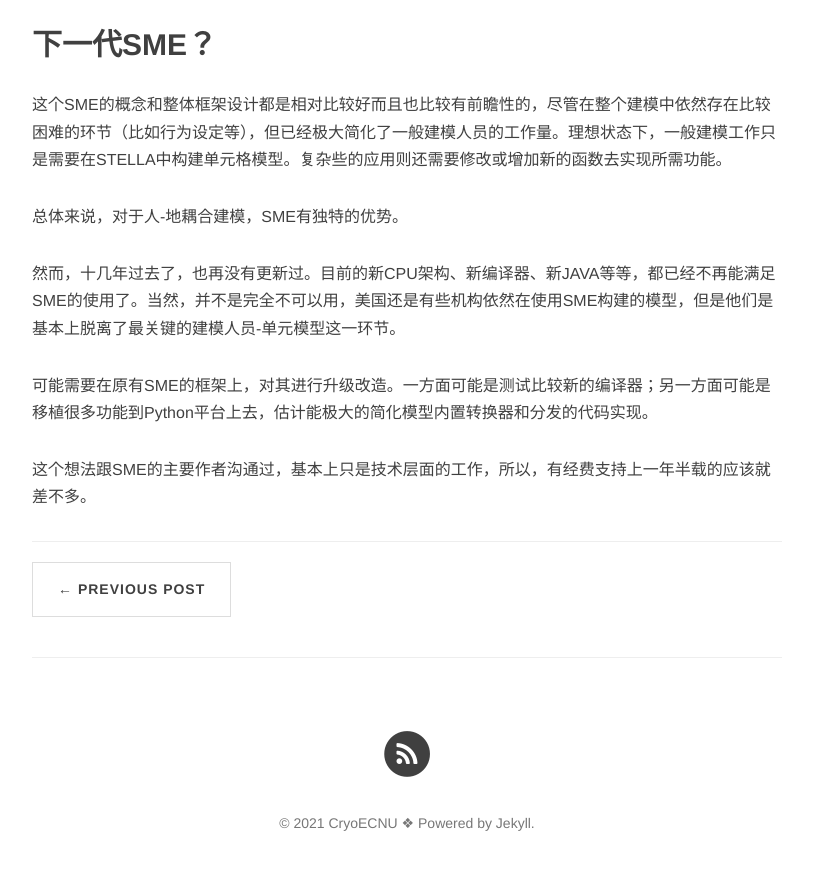
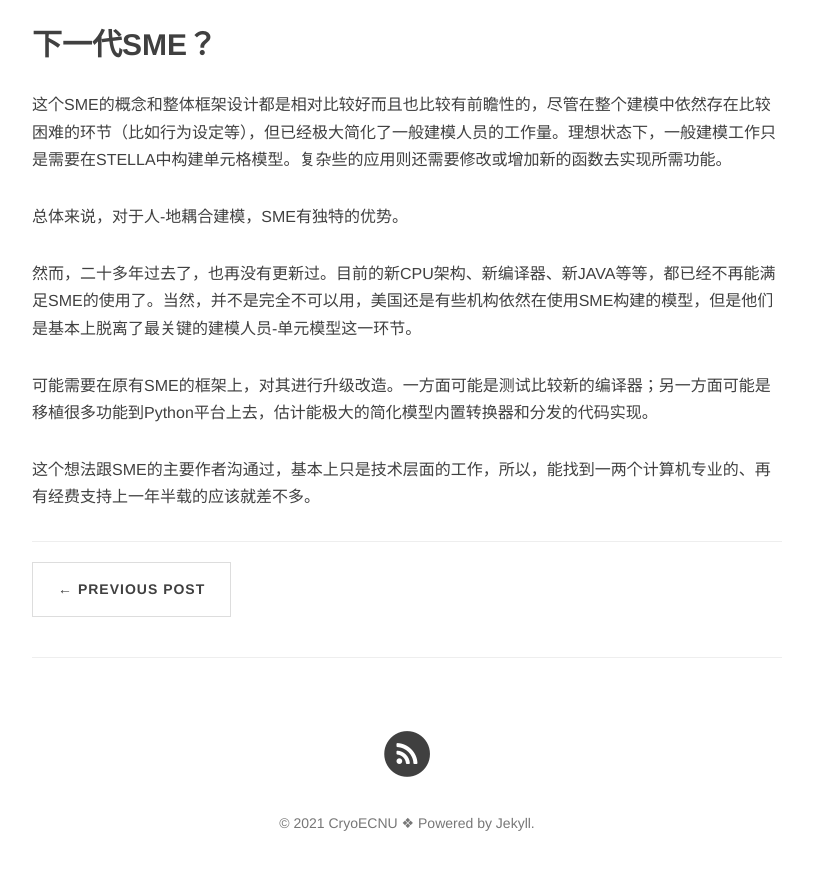
Before and after one commit to CryoECNU/cryoecnu.github.io, a Jekyll site: the page built from _posts/2021-02-12-SME_Next_Generation.md, in a window 1280 px wide and 900 px high, scrolled down 2578 px. Shown: the top 870 px of the window, without its empty margins (233-1046 px from the left). Built offline with Jekyll 4.4.1, drawn with Linux system fonts in a browser that asks for light colours; nearby versions of some CDN libraries; comment, search, counter and statistics services are not loaded.

Commit message:
Update 2021-02-12-SME_Next_Generation.md

```diff
--- a/_posts/2021-02-12-SME_Next_Generation.md
+++ b/_posts/2021-02-12-SME_Next_Generation.md
@@ -44,8 +44,8 @@ SME的架构主要分为三大部分：
 
 总体来说，对于人-地耦合建模，SME有独特的优势。
 
-然而，十几年过去了，也再没有更新过。目前的新CPU架构、新编译器、新JAVA等等，都已经不再能满足SME的使用了。当然，并不是完全不可以用，美国还是有些机构依然在使用SME构建的模型，但是他们是基本上脱离了最关键的建模人员-单元模型这一环节。
+然而，二十多年过去了，也再没有更新过。目前的新CPU架构、新编译器、新JAVA等等，都已经不再能满足SME的使用了。当然，并不是完全不可以用，美国还是有些机构依然在使用SME构建的模型，但是他们是基本上脱离了最关键的建模人员-单元模型这一环节。
 
 可能需要在原有SME的框架上，对其进行升级改造。一方面可能是测试比较新的编译器；另一方面可能是移植很多功能到Python平台上去，估计能极大的简化模型内置转换器和分发的代码实现。
 
-这个想法跟SME的主要作者沟通过，基本上只是技术层面的工作，所以，有经费支持上一年半载的应该就差不多。
+这个想法跟SME的主要作者沟通过，基本上只是技术层面的工作，所以，能找到一两个计算机专业的、再有经费支持上一年半载的应该就差不多。
```
